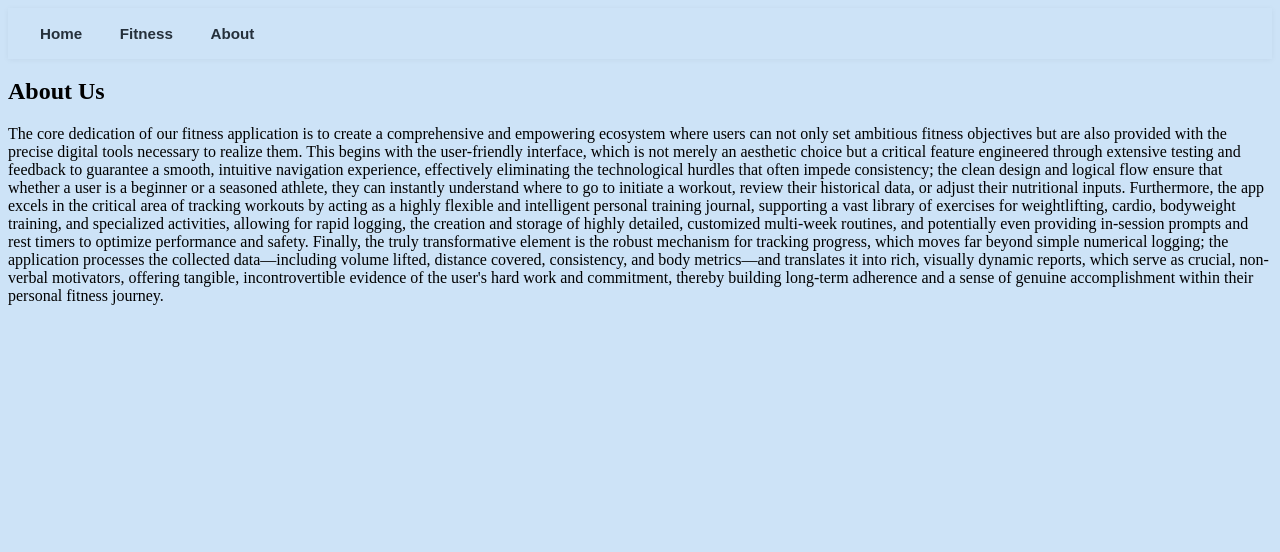
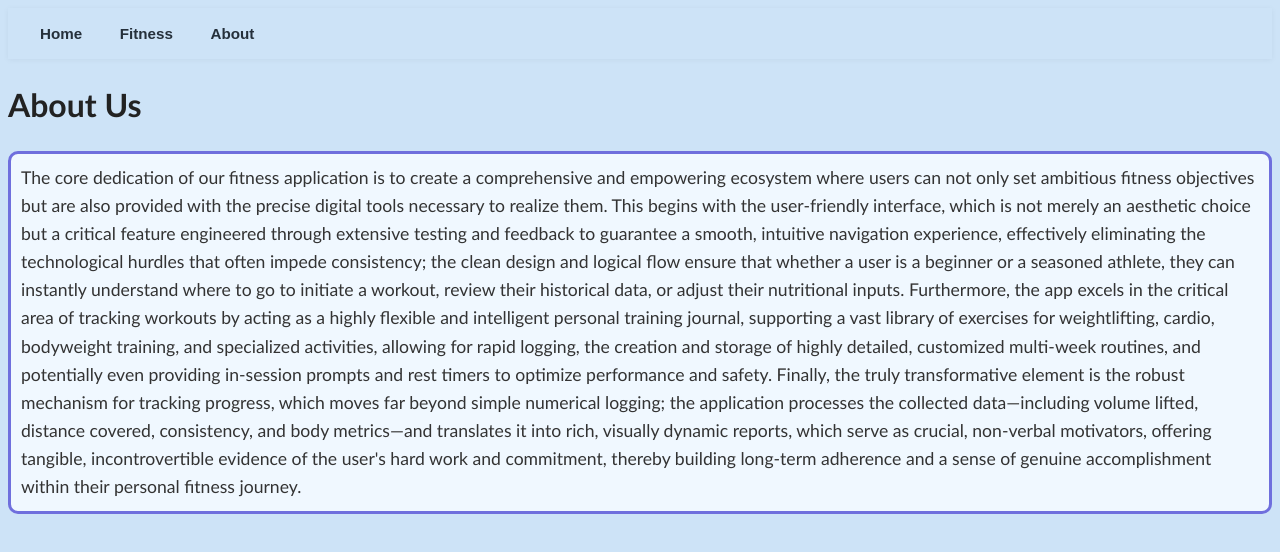
Before and after one commit to AndrewStevenson550/Personal-Finance-Tracker-react-, a React (Vite) app in the folder personal-fitness-app/: page /about in a window 1280 px wide. Shown: the top 552 px of the page. Built offline with nearby package versions, Linux system fonts and the light colour scheme.

Commit message:
finished up the about.jsx and about.css files

```diff
--- a/personal-fitness-app/src/Pages/About.jsx
+++ b/personal-fitness-app/src/Pages/About.jsx
@@ -6,8 +6,8 @@ function About() {
     <>
       <div className="about-page-content">
         <div className="about-section">
-          <h2>About Us</h2>
-          <p>
+          <h2 className="about-title">About Us</h2>
+          <p className="about-text">
             The core dedication of our fitness application is to create a
             comprehensive and empowering ecosystem where users can not only set
             ambitious fitness objectives but are also provided with the precise
--- a/personal-fitness-app/src/styles/about.css
+++ b/personal-fitness-app/src/styles/about.css
@@ -1,3 +1,23 @@
 body{
     background-color: rgb(205, 227, 247);
 }
+
+.about-text{
+    font-size: 1.1rem;
+    line-height: 1.6;
+    color: #333;
+    margin-top: 1rem;
+    background-color: aliceblue;
+    border-radius: 10px;
+    padding: 10px;
+    border: 3.8px solid rgb(111, 111, 221);
+    width: fit-content;
+    font-family: 'Gill Sans', 'Gill Sans MT', Calibri, 'Trebuchet MS', sans-serif;
+}
+
+
+.about-title{
+    font-size: 2rem;
+    color: #222;
+    font-family: 'Gill Sans', 'Gill Sans MT', Calibri, 'Trebuchet MS', sans-serif;
+}
```
